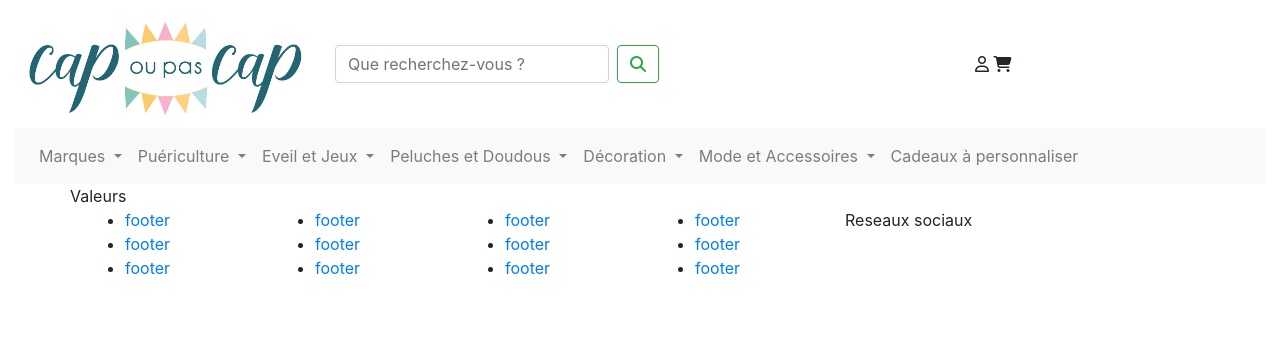
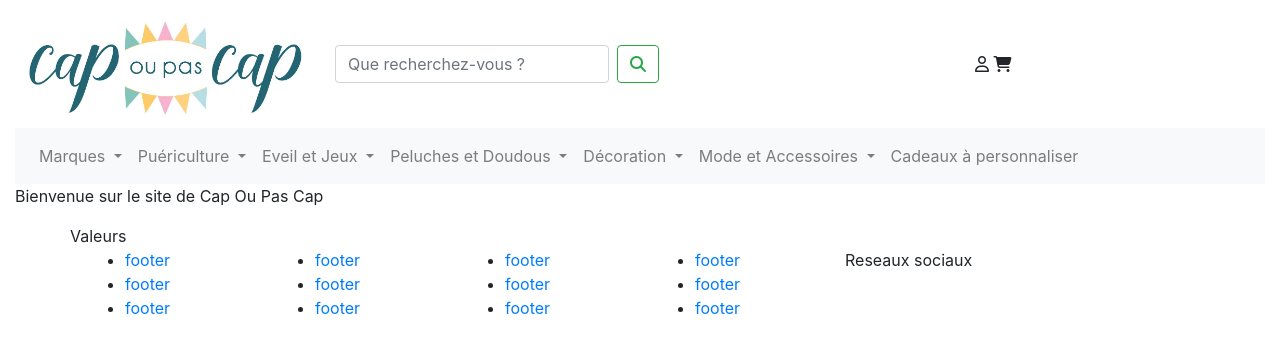
Before and after one commit to MarineVdb/CapOuPasCap, a PHP site: page / in a window 1280 px wide. Shown: the top 353 px of the page. Run offline with PHP 8.4, Linux system fonts and the light colour scheme; some libraries are stand-ins or nearby versions.

Commit message:
Ajout d'un content sur index.php

```diff
--- a/index.php
+++ b/index.php
@@ -4,6 +4,8 @@
 
  <!-- Ajouter ici le contenu de la Home Page -->
 
+ <p> Bienvenue sur le site de Cap Ou Pas Cap </p>
+
 </div>
 
 <?php include 'footer.php';?>
```
